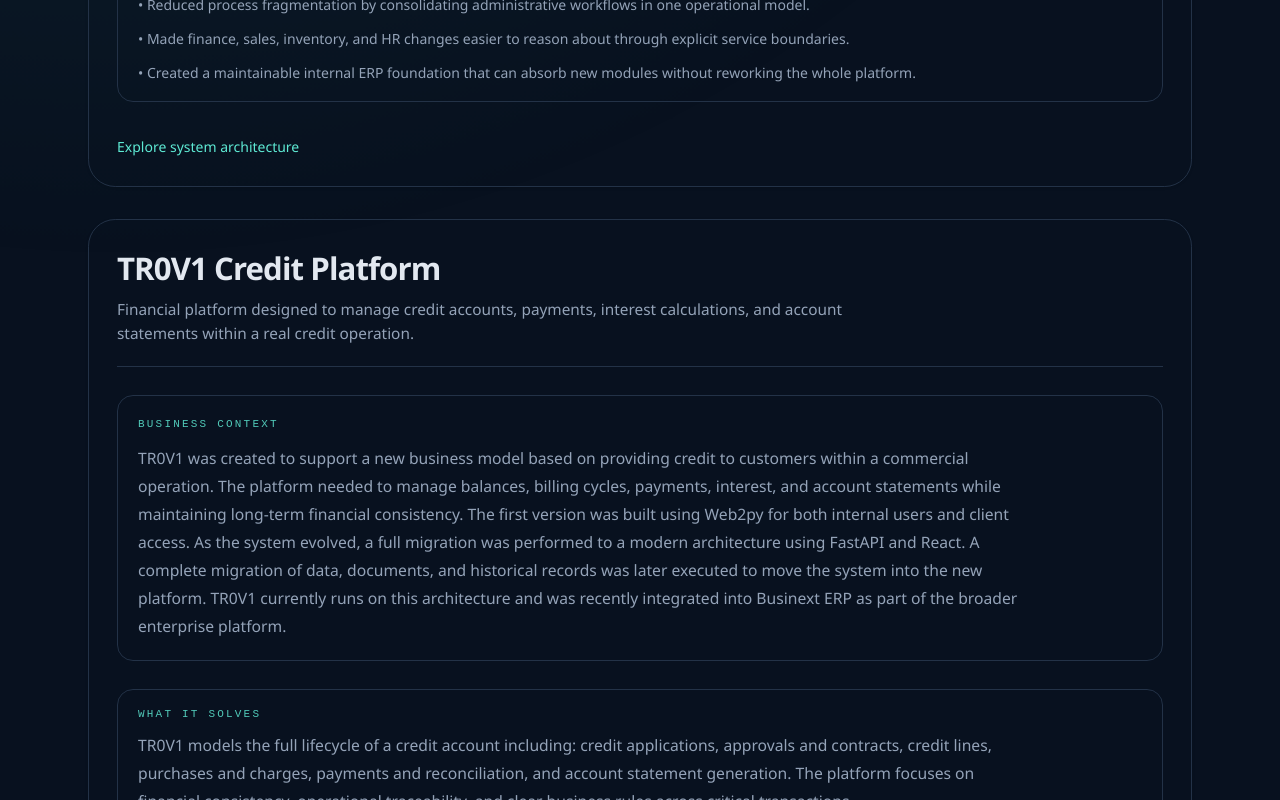
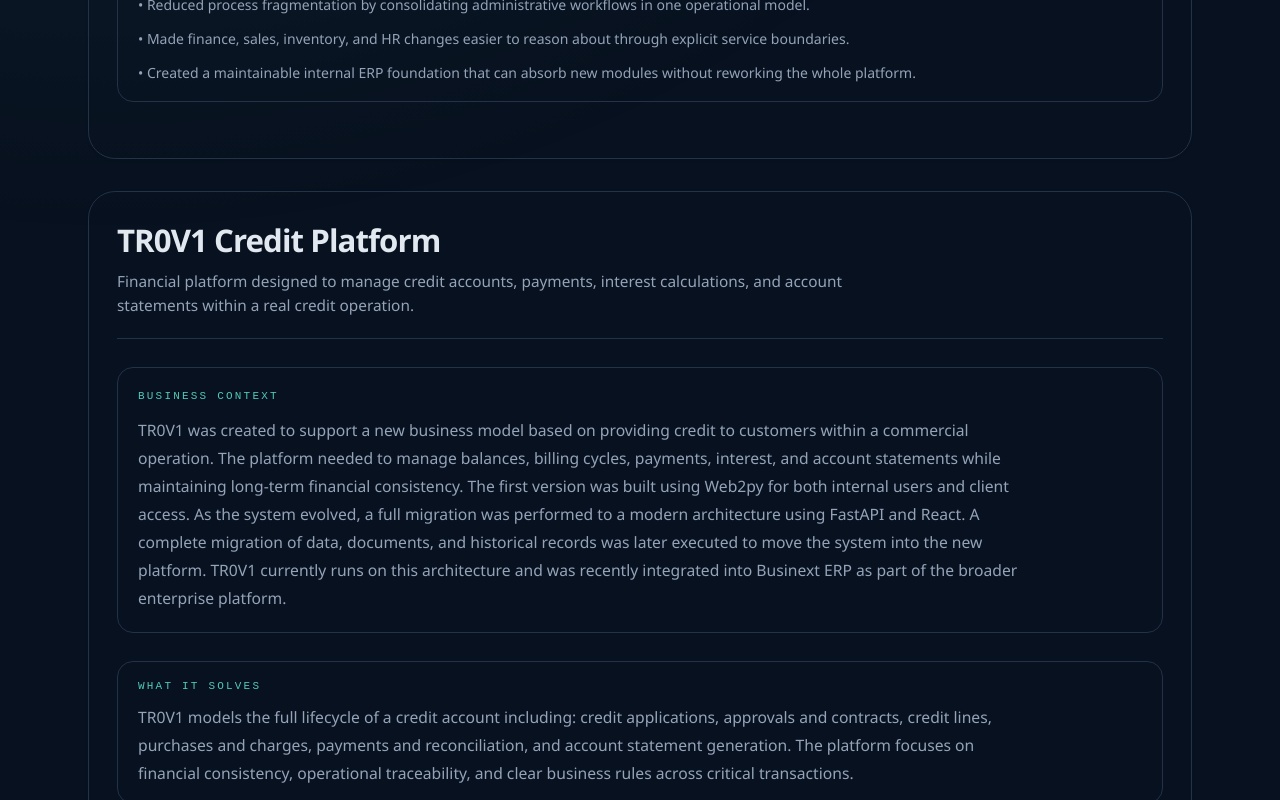
Before and after one commit to BrannMojLop/brann-portfolio, a Next.js app: page /systems in a window 1280 px wide. Shown: the part 1620-2420 px from the top of the page. Built offline with nearby package versions, Linux system fonts and the light colour scheme; no server answers.

Commit message:
Hide systems architecture CTA temporarily

```diff
--- a/components/pages/systems-content.tsx
+++ b/components/pages/systems-content.tsx
@@ -113,7 +113,7 @@
                   </ul>
                 </div>
 
-                <div className="pt-1">
+                <div className="hidden pt-1">
                   <Link
                     href={localizePath(locale, "/contact")}
                     className="system-cta inline-flex items-center text-sm font-medium text-primary transition-colors hover:text-primary/80"
```
